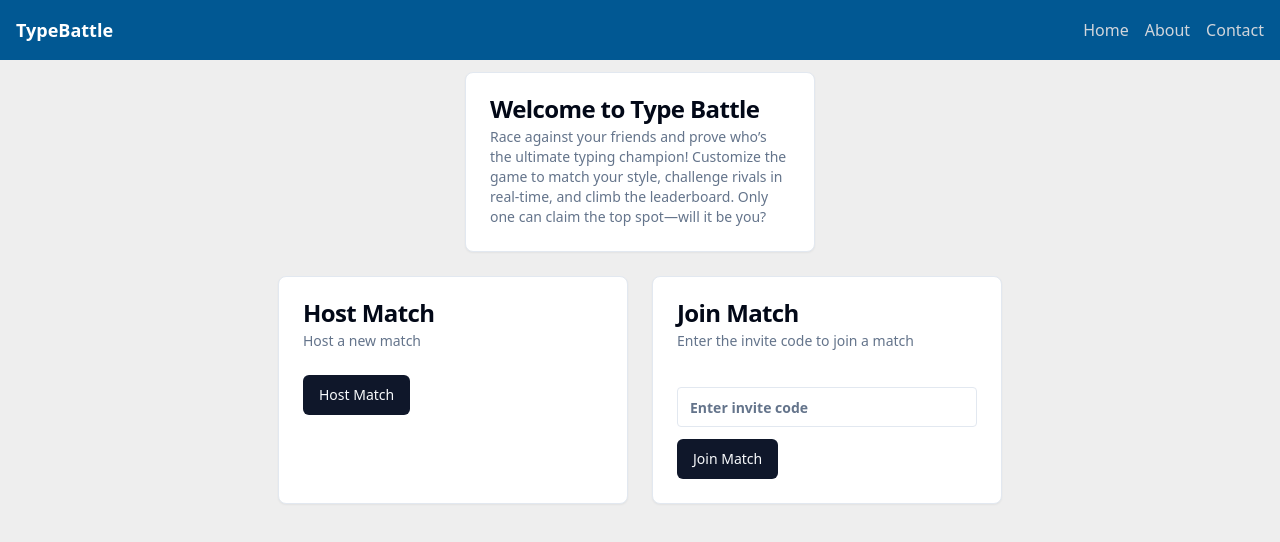
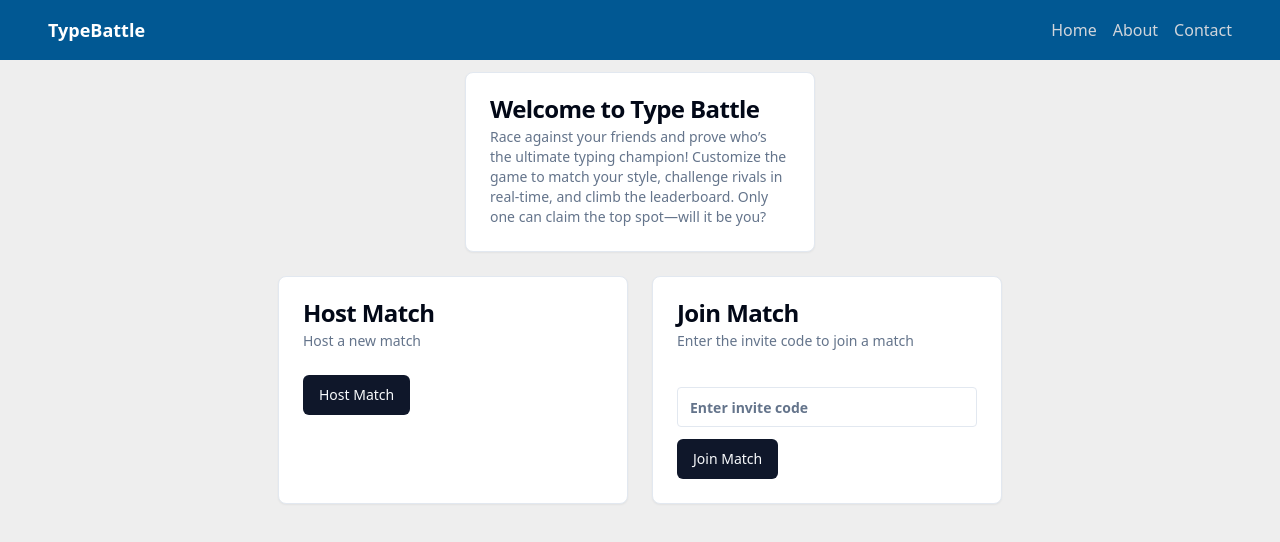
Before and after one commit to jsapolu99/typebattle, a Next.js app: page / in a window 1280 px wide. Shown: the top 542 px of the page. Built offline with nearby package versions, Linux system fonts and the light colour scheme.

Commit message:
Updated Navbar UI

```diff
--- a/src/app/ui/navbar.tsx
+++ b/src/app/ui/navbar.tsx
@@ -1,8 +1,8 @@
 import Link from 'next/link';
 export default function Navbar() {
   return (
-    <nav className="bg-[#015893] p-4">
-      <div className="container mx-auto flex justify-between items-center">
+    <nav className="bg-[#015893] p-4 w-full">
+      <div className="flex justify-between items-center px-4 sm:px-8">
         <Link href="/" className="text-white text-lg font-bold">
           TypeBattle
         </Link>
```
